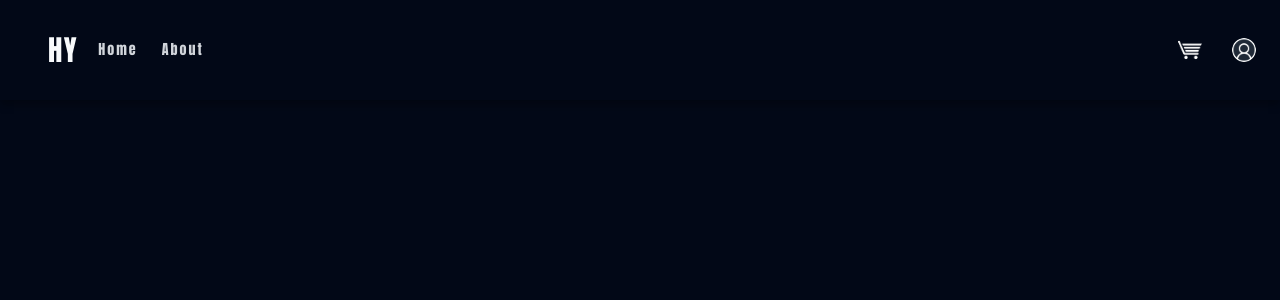
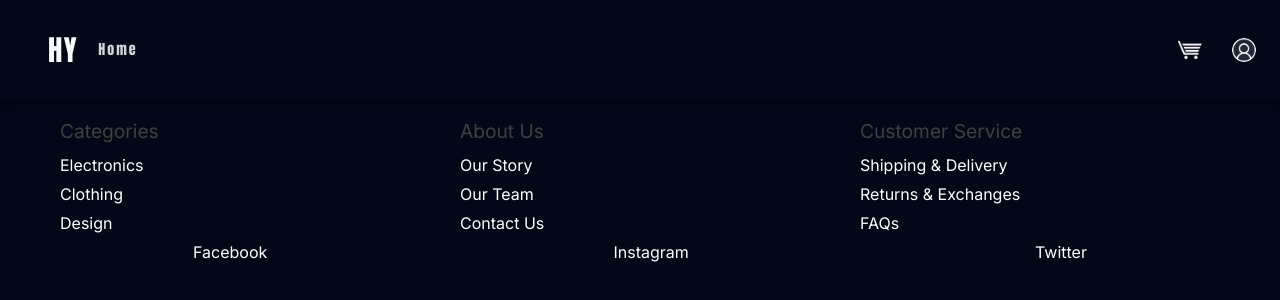
Before and after one commit to andresfernandez89/marketplace-hedy-nextjs, a Next.js app: page /about in a window 1280 px wide. Shown: the top 300 px of the page. Built offline with nearby package versions, Linux system fonts and the light colour scheme; no server answers.

Commit message:
minor changes

```diff
--- a/package.json
+++ b/package.json
@@ -18,6 +18,7 @@
     "bootstrap": "^5.3.3",
     "class-variance-authority": "^0.7.0",
     "clsx": "^2.1.0",
+    "date-fns": "^3.6.0",
     "dotenv": "^16.4.5",
     "firebase": "^10.11.0",
     "lucide-react": "^0.371.0",
--- a/src/app/cart/page.tsx
+++ b/src/app/cart/page.tsx
@@ -7,6 +7,8 @@ import { toast } from "react-toastify";
 import { useState } from "react";
 import PurchaseConfirm from "@/components/Purchase";
 import Counter from "@/components/Counter";
+import { db } from "../firebase/firebaseConfig";
+import { collection, addDoc } from "firebase/firestore";
 
 export default function Cart() {
   const [showConfirmation, setShowConfirmation] = useState<boolean>(false);
@@ -40,9 +42,33 @@ export default function Cart() {
     });
   };
 
+  const addPurchaseToFirebase = async () => {
+    if (!user) {
+      alert("Login to purchase.");
+      return;
+    }
+
+    try {
+      cart.forEach(async (product) => {
+        await addDoc(collection(db, "purchaseRecord"), {
+          productId: product.id,
+          productName: product.title,
+          quantity: product.quantity,
+          price: product.price,
+          total: totalByProduct[product.id],
+          userId: user.uid,
+          date: new Date(),
+        });
+      });
+    } catch (error) {
+      alert(error);
+    }
+  };
+
   const handleBuy = () => {
     if (user) {
       setShowConfirmation(true);
+      addPurchaseToFirebase();
       notify();
     } else {
       notifyInfo();
--- a/src/app/context/AuthContext.tsx
+++ b/src/app/context/AuthContext.tsx
@@ -66,6 +66,7 @@ export default function AppWrapper({ children }: Props) {
   const signOut = async () => {
     try {
       await auth.signOut();
+      router.push("/");
     } catch (error) {
       console.error("Error signing out with Google.", error);
       alert("There was an error signing out. Please try again later");
--- a/src/app/layout.tsx
+++ b/src/app/layout.tsx
@@ -5,6 +5,7 @@ import { Inter as FontSans } from "next/font/google";
 import AppWrapper from "./context/AuthContext";
 import { CartProvider } from "./context/CartContext";
 import "./globals.css";
+import Footer from "@/components/Footer";
 
 const fontSans = FontSans({
   subsets: ["latin"],
@@ -34,6 +35,7 @@ export default function RootLayout({
             <CartProvider>
               <Navbar />
               {children}
+              <Footer />
             </CartProvider>
           </AppWrapper>
         </body>
--- /dev/null
+++ b/src/app/profile/page.tsx
@@ -0,0 +1,10 @@
+import UserPurchase from "@/components/UserPurchases";
+import styles from "../../styles/cardProduct.module.css";
+
+export default function Profile() {
+  return (
+    <div className={styles.profileContainer}>
+      <UserPurchase />
+    </div>
+  );
+}
--- /dev/null
+++ b/src/components/Footer.tsx
@@ -0,0 +1,59 @@
+import styles from "../styles/navbar.module.css";
+
+export default function Footer() {
+  return (
+    <footer className={styles.footer}>
+      <div className={styles.footerContainer}>
+        <div className={styles.footerColumn}>
+          <h3>Categories</h3>
+          <ul>
+            <li>
+              <a href="#">Electronics</a>
+            </li>
+            <li>
+              <a href="#">Clothing</a>
+            </li>
+            <li>
+              <a href="#">Design</a>
+            </li>
+          </ul>
+        </div>
+        <div className={styles.footerColumn}>
+          <h3>About Us</h3>
+          <ul>
+            <li>
+              <a href="#">Our Story</a>
+            </li>
+            <li>
+              <a href="#">Our Team</a>
+            </li>
+            <li>
+              <a href="#">Contact Us</a>
+            </li>
+          </ul>
+        </div>
+        <div className={styles.footerColumn}>
+          <h3>Customer Service</h3>
+          <ul>
+            <li>
+              <a href="#">Shipping & Delivery</a>
+            </li>
+            <li>
+              <a href="#">Returns & Exchanges</a>
+            </li>
+            <li>
+              <a href="#">FAQs</a>
+            </li>
+          </ul>
+        </div>
+      </div>
+      <div className={styles.footerColumn}>
+        <div className={styles.footerSocial}>
+          <span>Facebook</span>
+          <span>Instagram</span>
+          <span>Twitter</span>
+        </div>
+      </div>
+    </footer>
+  );
+}
--- a/src/components/Navbar.tsx
+++ b/src/components/Navbar.tsx
@@ -17,6 +17,7 @@ const Navbar = () => {
   const userMenuRef = useRef<HTMLDivElement>(null);
   const [isCartUpdated, setIsCartUpdated] = useState<boolean>(false);
   const [countProd, setCountProd] = useState<number>(0);
+  const currentUser = auth.currentUser;
 
   useEffect(() => {
     let totalProd = 0;
@@ -126,12 +127,14 @@ const Navbar = () => {
                 >
                   Home
                 </Link>
-                <Link
-                  href="/about"
-                  className={`${styles.link} flex items-center rounded-md px-1 py-2 text-sm text-gray-300`}
-                >
-                  About
-                </Link>
+                {currentUser && (
+                  <Link
+                    href="/profile"
+                    className={`${styles.link} flex items-center rounded-md px-1 py-2 text-sm text-gray-300`}
+                  >
+                    Profile
+                  </Link>
+                )}
               </div>
             </div>
           </div>
--- a/src/components/ProductCard.tsx
+++ b/src/components/ProductCard.tsx
@@ -13,6 +13,7 @@ import styles from "../styles/cardProduct.module.css";
 import { capitalizeFirstLetter } from "@/lib/utils";
 import Rating from "../components/Rating";
 import { IProduct } from "@/types/Api";
+import Counter from "./Counter";
 
 interface ProductCardProps {
   product: IProduct;
@@ -25,14 +26,19 @@ const ProductCard: React.FC<ProductCardProps> = ({ product }) => {
         <Image
           src={product.image}
           alt={product.title}
-          width={200}
-          height={200}
+          width={180}
+          height={180}
           className={styles.cardImage}
         />
         <div className={styles.cardDescription}>
           <p>{product.title}</p>
-          <div className={styles.addCart}>
-            <Rating rate={product.rating.rate} />
+          <div className={styles.productFeatures}>
+            <div className={styles.addCart}>
+              <Rating rate={product.rating.rate} />
+            </div>
+            <div className={styles.counterContainer}>
+              <Counter product={product} />
+            </div>
           </div>
           <div className={styles.cardInformation}>
             <p>{capitalizeFirstLetter(product.category)}</p>
--- /dev/null
+++ b/src/components/UserPurchases.tsx
@@ -0,0 +1,75 @@
+"use client";
+import { useEffect, useState } from "react";
+import { db } from "@/app/firebase/firebaseConfig";
+import { collection, query, where, onSnapshot } from "firebase/firestore";
+import { useAuth } from "@/app/context/AuthContext";
+import { Purchase } from "@/types/Purchases";
+import { format } from "date-fns";
+import styles from "../styles/cardProduct.module.css";
+
+export default function UserPurchase() {
+  const { user } = useAuth();
+  const [userPurchases, setUserPurchases] = useState<Purchase[]>([]);
+
+  useEffect(() => {
+    if (!user) return;
+
+    const purchaseRecordRef = collection(db, "purchaseRecord");
+
+    const userPurchaseQuery = query(
+      purchaseRecordRef,
+      where("userId", "==", user.uid),
+    );
+
+    const unsubscribe = onSnapshot(userPurchaseQuery, (querySnapshot) => {
+      const purchases: Purchase[] = [];
+      querySnapshot.forEach((doc) => {
+        const purchaseData = doc.data();
+        const purchase: Purchase = {
+          productId: purchaseData.productId,
+          productName: purchaseData.productName,
+          quantity: purchaseData.quantity,
+          price: purchaseData.price,
+          total: purchaseData.total,
+          userId: purchaseData.userId,
+          date: purchaseData.date.toDate(),
+        };
+        purchases.push(purchase);
+      });
+      setUserPurchases(purchases);
+    });
+
+    return () => unsubscribe();
+  }, [user]);
+
+  return (
+    <div className={styles.cartContainer}>
+      <table className={styles.subContainer}>
+        <thead className={styles.containerTable}>
+          <tr className={styles.columnTitles}>
+            {/* <th className={styles.columnTitle}>Product ID</th> */}
+            <th className={styles.columnTitle}>PRODUCT</th>
+            <th className={styles.columnTitle}>QUANTITY</th>
+            <th className={styles.columnTitle}>PRICE</th>
+            <th className={styles.columnTitle}>TOTAL</th>
+            <th className={styles.columnTitle}>DATE</th>
+          </tr>
+        </thead>
+        <tbody>
+          {userPurchases.map((item, index) => (
+            <tr key={index} className={styles.productItem}>
+              {/* <td className={styles.product}>{item.productId}</td> */}
+              <td className={styles.product}>{item.productName}</td>
+              <td className={styles.product}>{item.quantity}</td>
+              <td className={styles.product}>${item.price}</td>
+              <td className={styles.product}>${item.total}</td>
+              <td className={styles.product}>
+                {format(new Date(item.date), "dd/MM/yyyy hh:mm:ss a")}
+              </td>
+            </tr>
+          ))}
+        </tbody>
+      </table>
+    </div>
+  );
+}
--- a/src/styles/cardProduct.module.css
+++ b/src/styles/cardProduct.module.css
@@ -11,7 +11,14 @@
   color: #333;
   background-color: whitesmoke;
 }
-
+.productFeatures {
+  display: flex;
+}
+.counterContainer {
+  position: relative;
+  bottom: 25px;
+  left: 20px;
+}
 .subContainer {
   margin: auto;
   width: 1200px;
@@ -64,6 +71,14 @@
 }
 
 /*  */
+
+.product {
+  font-size: 0.9rem;
+  text-align: center;
+}
+.product:nth-child(1) {
+  text-align: left;
+}
 .removeButton {
   color: #f44336;
   border: none;
@@ -75,7 +90,9 @@
 }
 
 .quantity {
-  text-align: center;
+  position: relative;
+  width: 120px;
+  bottom: 15px;
 }
 .quantityValue {
   width: 20px;
@@ -213,8 +230,8 @@
 }
 .cardImage {
   margin: 0 auto;
-  width: 200px;
-  height: 200px;
+  width: 150px !important;
+  height: 150px !important;
   object-fit: contain;
   object-position: center;
 }
--- a/src/styles/navbar.module.css
+++ b/src/styles/navbar.module.css
@@ -71,3 +71,51 @@
 .logoUser {
   filter: invert(100%);
 }
+/*Footer*/
+
+.footer {
+  width: 100%;
+  color: #414040;
+  padding: 20px 0;
+}
+
+.footerContainer {
+  display: flex;
+  justify-content: space-around;
+  max-width: 1200px;
+  margin: 0 auto;
+  flex-wrap: wrap;
+}
+
+.footerColumn {
+  flex: 1;
+  padding: 0 20px;
+}
+
+.footerColumn h3 {
+  font-size: 1.2rem;
+  margin-bottom: 10px;
+}
+
+.footerColumn ul {
+  list-style: none;
+  padding: 0;
+}
+
+.footerColumn ul li {
+  margin-bottom: 5px;
+}
+
+.footerColumn ul li a {
+  color: #fff;
+  text-decoration: none;
+}
+
+.footerSocial {
+  display: flex;
+  justify-content: space-around;
+}
+
+.footerSocial span {
+  color: #fff;
+}
```
Also changed, not shown: src/types/Purchases.d.ts (added, +9 -0 lines), 1 other file (tests, documents, lock files or other folders).
